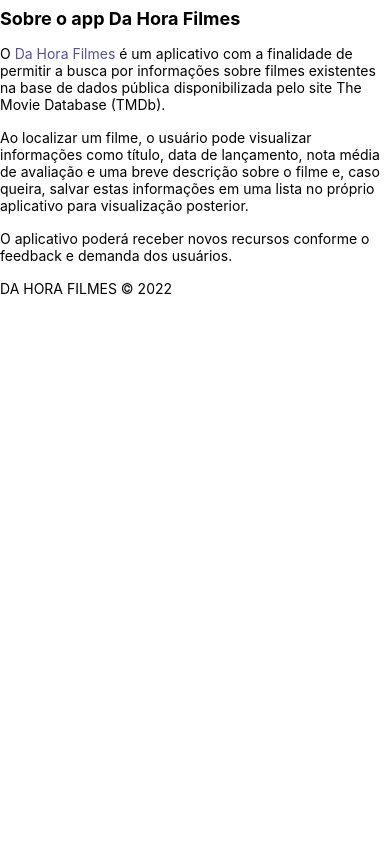
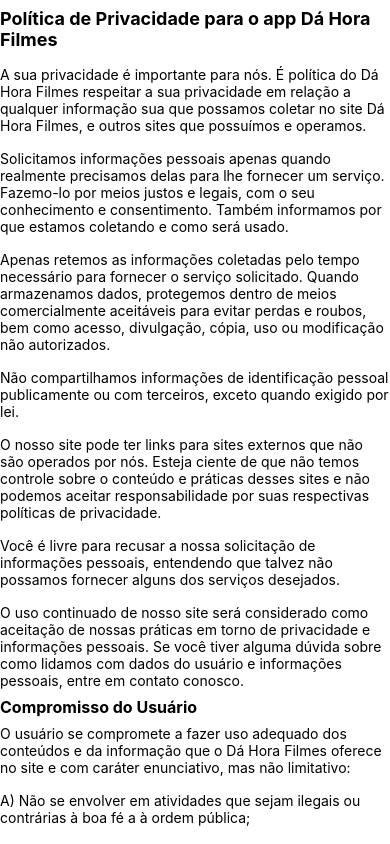
Before and after one commit to Vinils76/daora-filmes, a React Native app: screen / in a window 390 px wide. Built offline with nearby package versions, Linux system fonts and the light colour scheme.

Commit message:
Componente Privacidade
Inserindo conteúdo e adicionando scrollview

```diff
--- a/App.js
+++ b/App.js
@@ -10,7 +10,7 @@
   return (
     <>
       <StatusBar />
-      <Sobre />
+      <Privacidade />
     </>
   );
 };
--- a/src/screen/Privacidade.js
+++ b/src/screen/Privacidade.js
@@ -1,14 +1,113 @@
-import { SafeAreaView, StyleSheet, Text, View } from "react-native";
+import { SafeAreaView, ScrollView, StyleSheet, Text, View } from "react-native";
 import React from "react";
 
 const Privacidade = () => {
   return (
-    <SafeAreaView>
-      <Text>Privacidade</Text>
+    <SafeAreaView style={estilos.container}>
+      <ScrollView>
+        <Text style={estilos.titulo}>
+          Política de Privacidade para o app Dá Hora Filmes
+        </Text>
+
+        <Text style={estilos.texto}>
+          A sua privacidade é importante para nós. É política do Dá Hora Filmes
+          respeitar a sua privacidade em relação a qualquer informação sua que
+          possamos coletar no site Dá Hora Filmes, e outros sites que possuímos
+          e operamos.
+        </Text>
+        <Text style={estilos.texto}>
+          Solicitamos informações pessoais apenas quando realmente precisamos
+          delas para lhe fornecer um serviço. Fazemo-lo por meios justos e
+          legais, com o seu conhecimento e consentimento. Também informamos por
+          que estamos coletando e como será usado.
+        </Text>
+        <Text style={estilos.texto}>
+          Apenas retemos as informações coletadas pelo tempo necessário para
+          fornecer o serviço solicitado. Quando armazenamos dados, protegemos
+          dentro de meios comercialmente aceitáveis ​​para evitar perdas e
+          roubos, bem como acesso, divulgação, cópia, uso ou modificação não
+          autorizados.
+        </Text>
+        <Text style={estilos.texto}>
+          Não compartilhamos informações de identificação pessoal publicamente
+          ou com terceiros, exceto quando exigido por lei.
+        </Text>
+        <Text style={estilos.texto}>
+          O nosso site pode ter links para sites externos que não são operados
+          por nós. Esteja ciente de que não temos controle sobre o conteúdo e
+          práticas desses sites e não podemos aceitar responsabilidade por suas
+          respectivas políticas de privacidade.
+        </Text>
+
+        <Text style={estilos.texto}>
+          Você é livre para recusar a nossa solicitação de informações pessoais,
+          entendendo que talvez não possamos fornecer alguns dos serviços
+          desejados.
+        </Text>
+        <Text style={estilos.texto}>
+          O uso continuado de nosso site será considerado como aceitação de
+          nossas práticas em torno de privacidade e informações pessoais. Se
+          você tiver alguma dúvida sobre como lidamos com dados do usuário e
+          informações pessoais, entre em contato conosco.
+        </Text>
+        <Text style={estilos.subtitulo}>Compromisso do Usuário</Text>
+        <Text style={estilos.texto}>
+          O usuário se compromete a fazer uso adequado dos conteúdos e da
+          informação que o Dá Hora Filmes oferece no site e com caráter
+          enunciativo, mas não limitativo:
+        </Text>
+        <Text style={estilos.texto}>
+          A) Não se envolver em atividades que sejam ilegais ou contrárias à boa
+          fé a à ordem pública;
+        </Text>
+        <Text style={estilos.texto}>
+          B) Não difundir propaganda ou conteúdo de natureza racista,
+          xenofóbica, ou casas de apostas online, jogos de sorte e azar,
+          qualquer tipo de pornografia ilegal, de apologia ao terrorismo ou
+          contra os direitos humanos;
+        </Text>
+        <Text style={estilos.texto}>
+          C) Não causar danos aos sistemas físicos (hardwares) e lógicos
+          (softwares) do Dá Hora Filmes, de seus fornecedores ou terceiros, para
+          introduzir ou disseminar vírus informáticos ou quaisquer outros
+          sistemas de hardware ou software que sejam capazes de causar danos
+          anteriormente mencionados.
+        </Text>
+        <Text style={estilos.subtitulo}>Mais informações</Text>
+        <Text style={estilos.texto}>
+          Esperemos que esteja esclarecido e, como mencionado anteriormente, se
+          houver algo que você não tem certeza se precisa ou não, geralmente é
+          mais seguro deixar os cookies ativados, caso interaja com um dos
+          recursos que você usa em nosso site.
+        </Text>
+        <Text style={estilos.texto}>
+          Esta política é efetiva a partir de Nov/2022.
+        </Text>
+      </ScrollView>
     </SafeAreaView>
   );
 };
 
 export default Privacidade;
 
-const styles = StyleSheet.create({});
+const estilos = StyleSheet.create({
+  container: {
+    flex: 1,
+    padding: 8,
+  },
+  titulo: {
+    fontWeight: "bold",
+    fontSize: 18,
+    marginVertical: 8,
+  },
+  subtitulo: {
+    fontSize: 16,
+    fontWeight: "bold",
+  },
+  texto: {
+    marginVertical: 8,
+  },
+  nomeApp: {
+    color: "#5451a6",
+  },
+});
```
